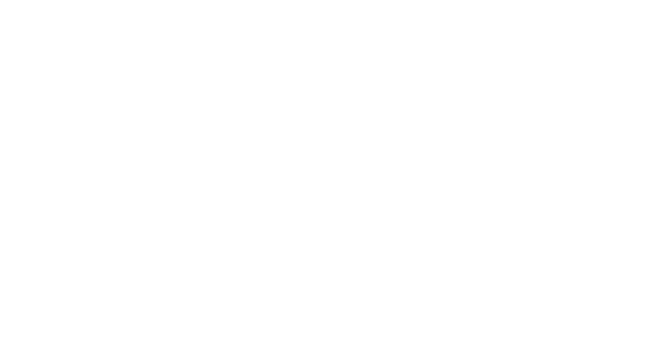
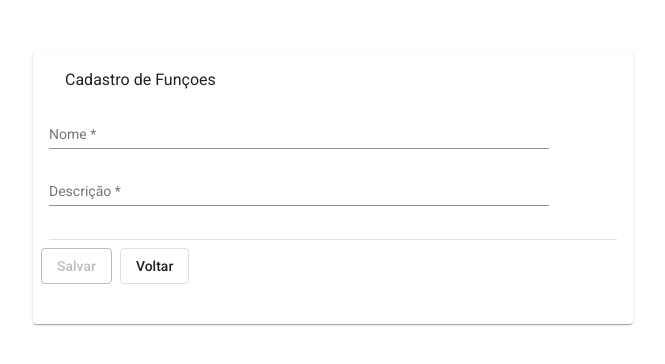
Before and after one commit to leandro-SI/controle-financeiro-angular-dotNet, an Angular app in the folder frontend/: page /funcoes/nova in a window 1280 px wide. Before the commit this address led to /. Shown: the top 364 px of the page, without its empty margins (17-682 px from the left). Built offline with nearby package versions, Linux system fonts and the light colour scheme.

Commit message:
componente nova função

```diff
--- a/frontend/src/app/app-routing.module.ts
+++ b/frontend/src/app/app-routing.module.ts
@@ -4,6 +4,7 @@
 import { NovaCategoriaComponent } from './components/Categoria/nova-categoria/nova-categoria.component';
 import { EditarCategoriaComponent } from './components/Categoria/editar-categoria/editar-categoria.component';
 import { ListarFuncoesComponent } from './components/Funcao/listar-funcoes/listar-funcoes.component';
+import { NovaFuncaoComponent } from './components/Funcao/nova-funcao/nova-funcao.component';
 
 
 const routes: Routes = [
@@ -18,6 +19,9 @@
   },
   {
     path: 'funcoes/listar', component: ListarFuncoesComponent
+  },
+  {
+    path: 'funcoes/nova', component: NovaFuncaoComponent
   }
 ];
 
--- a/frontend/src/app/app.module.ts
+++ b/frontend/src/app/app.module.ts
@@ -36,6 +36,7 @@
 import { EditarCategoriaComponent } from './components/Categoria/editar-categoria/editar-categoria.component';
 import { DialogExclusaoCategoriaComponent } from './components/Categoria/dialog-exclusao-categoria/dialog-exclusao-categoria.component';
 import { ListarFuncoesComponent } from './components/Funcao/listar-funcoes/listar-funcoes.component';
+import { NovaFuncaoComponent } from './components/Funcao/nova-funcao/nova-funcao.component';
 
 
 @NgModule({
@@ -45,7 +46,8 @@
     NovaCategoriaComponent,
     EditarCategoriaComponent,
     DialogExclusaoCategoriaComponent,
-    ListarFuncoesComponent
+    ListarFuncoesComponent,
+    NovaFuncaoComponent
   ],
   imports: [
     BrowserModule,
--- /dev/null
+++ b/frontend/src/app/components/Funcao/nova-funcao/nova-funcao.component.html
@@ -0,0 +1,68 @@
+<div class="divCard" *ngIf="!formulario">
+  <mat-progress-bar mode="buffer" ></mat-progress-bar>
+</div>
+
+<div class="divCard" *ngIf="formulario">
+  <mat-card>
+    <mat-card-header>
+      <mat-card-title><h3>Cadastro de Funçoes</h3></mat-card-title>
+    </mat-card-header>
+    <form [formGroup]="formulario" (ngSubmit)="EnviarFormulario()" >
+
+      <div class="cardErros" *ngIf="erros.length > 0">
+        <mat-card>
+          <mat-card-header>
+            <mat-card-title>Algo deu errado!</mat-card-title>
+          </mat-card-header>
+          <mat-divider></mat-divider>
+          <mat-card-content>
+            <div class="divErros">
+              <h4 class="textoErros" *ngFor="let erro of erros" >
+                {{erro}}
+              </h4>
+            </div>
+          </mat-card-content>
+        </mat-card>
+      </div>
+
+      <mat-card-content>
+        <div>
+          <mat-form-field>
+            <mat-label>Nome</mat-label>
+            <input
+              matInput type="text"
+              formControlName="name"
+              placeholder="Digite o nome da Função"
+              required
+              >
+              <mat-error *ngIf="propriedade.name.touched && propriedade.name.invalid">
+                <sup>*</sup> Digite o nome da Função
+              </mat-error>
+          </mat-form-field>
+        </div>
+        <div>
+          <mat-form-field>
+            <mat-label>Descrição</mat-label>
+            <input
+              matInput
+              type="text"
+              formControlName="descricao"
+              placeholder="Digite a descrição"
+              required
+            >
+            <mat-error *ngIf="propriedade.descricao.touched && propriedade.descricao.invalid">
+              <sup>*</sup> Digite a descrição
+            </mat-error>
+          </mat-form-field>
+        </div>
+      </mat-card-content>
+      <mat-divider></mat-divider>
+      <mat-card-actions>
+        <div>
+          <button type="submit" mat-stroked-button color="primary" [disabled]="formulario.invalid" >Salvar</button>
+          <button mat-stroked-button type="button" (click)="VoltarListagem()" >Voltar</button>
+        </div>
+      </mat-card-actions>
+    </form>
+  </mat-card>
+</div>
--- /dev/null
+++ b/frontend/src/app/components/Funcao/nova-funcao/nova-funcao.component.scss
@@ -0,0 +1,22 @@
+.divCard {
+  padding: 50px;
+  width: 600px;
+}
+
+.mat-form-field.mat-form-field {
+  width: 500px;
+}
+
+.textoErros {
+  font-weight: 900;
+  color: #c0392b;
+}
+
+.divErros {
+  padding: 20px;
+}
+
+.cardErros {
+  padding-top: 30px;
+  padding-bottom: 30px;
+}
--- /dev/null
+++ b/frontend/src/app/components/Funcao/nova-funcao/nova-funcao.component.ts
@@ -0,0 +1,61 @@
+import { Component, OnInit } from '@angular/core';
+import { FormControl, FormGroup, Validators } from '@angular/forms';
+import { MatSnackBar } from '@angular/material/snack-bar';
+import { Router } from '@angular/router';
+import { FuncoesService } from 'src/app/services/funcoes/funcoes.service';
+
+@Component({
+  selector: 'app-nova-funcao',
+  templateUrl: './nova-funcao.component.html',
+  styleUrls: ['./nova-funcao.component.scss']
+})
+export class NovaFuncaoComponent implements OnInit {
+
+  formulario: any;
+  erros: string[];
+
+  constructor(private funcaoService: FuncoesService,
+    private router: Router,
+    private snackBar: MatSnackBar
+  ) { }
+
+  ngOnInit() {
+    this.erros = [];
+
+    this.formulario = new FormGroup({
+      name: new FormControl(null, [Validators.required, Validators.maxLength(50)]),
+      descricao: new FormControl(null, [Validators.required, Validators.maxLength(50)])
+    })
+  }
+
+  get propriedade() {
+    return this.formulario.controls;
+  }
+
+  EnviarFormulario() : void {
+    const funcao = this.formulario.value
+    this.erros = [];
+    this.funcaoService.create(funcao).subscribe(result => {
+      this.snackBar.open(result.mensagem, null, {
+        duration: 3000,
+        horizontalPosition: 'right',
+        verticalPosition: 'top'
+      })
+      this.router.navigate(['funcoes/listar']);
+    },
+    (err) => {
+      if (err.error.status === 400) {
+        for(const campo in err.error.errors) {
+          if (err.error.errors.hasOwnProperty(campo)) {
+            this.erros.push(err.error.errors[campo])
+          }
+        }
+      }
+    })
+  }
+
+  VoltarListagem(): void {
+    this.router.navigate(['funcoes/listar'])
+  }
+
+}
```
Also changed, not shown: 1 other file (tests, documents, lock files or other folders).
